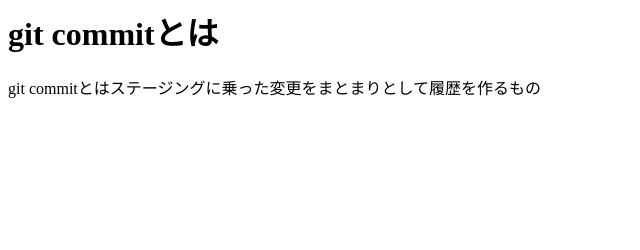
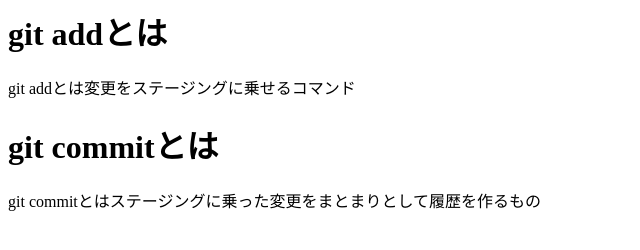
Before and after one commit to hi-murata123/html, a plain HTML site: page index.html in a window 1280 px wide. Shown: the whole page, without its empty margins (0-640 px from the left). Drawn offline with Linux system fonts and the light colour scheme.

Commit message:
git addの説明をindex.htmlに追加

```diff
--- a/index.html
+++ b/index.html
@@ -3,6 +3,8 @@
     <meta name="description" content="gitのレクチャー">
     <title>gitレクチャー</title>
     <body>
+        <h1>git addとは</h1>
+        <p>git addとは変更をステージングに乗せるコマンド</p>
         <h1>git commitとは</h1>
         <p>git commitとはステージングに乗った変更をまとまりとして履歴を作るもの
         </p>
```
